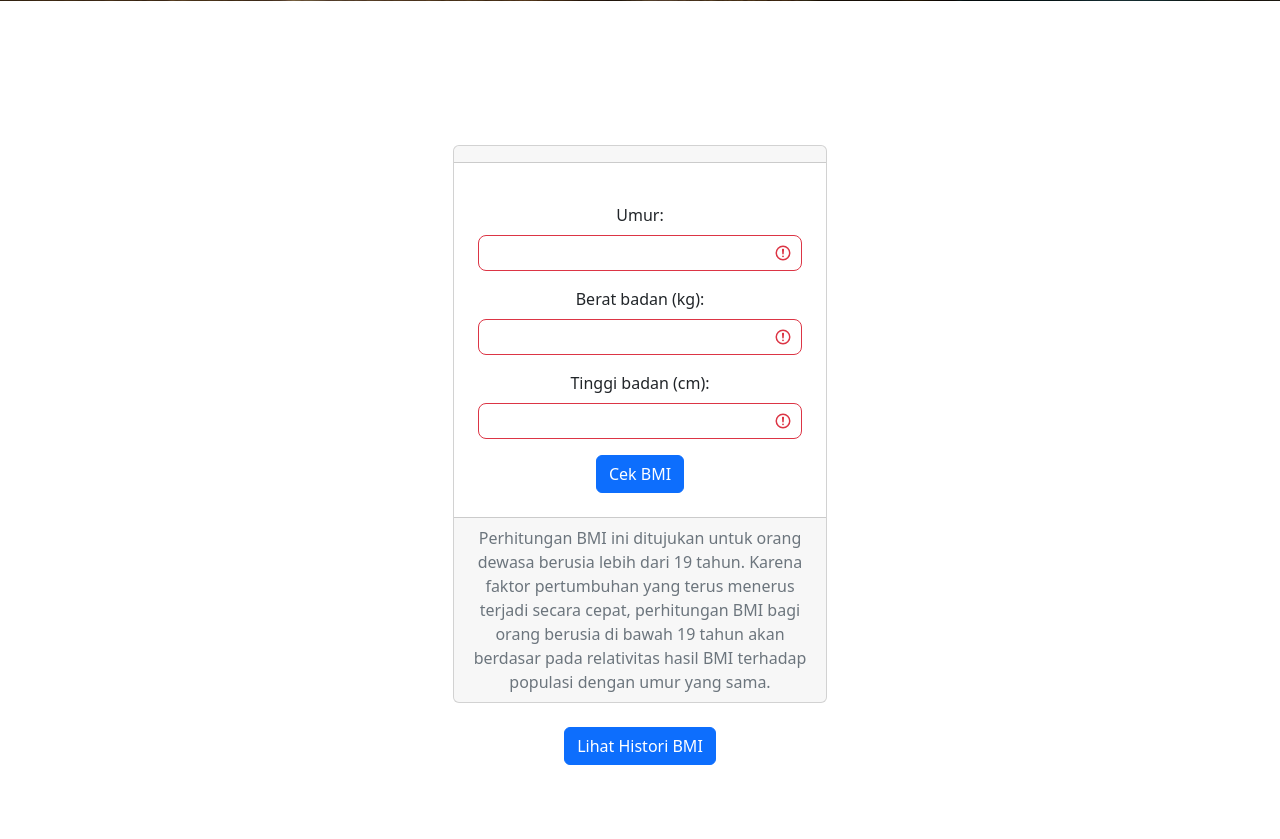
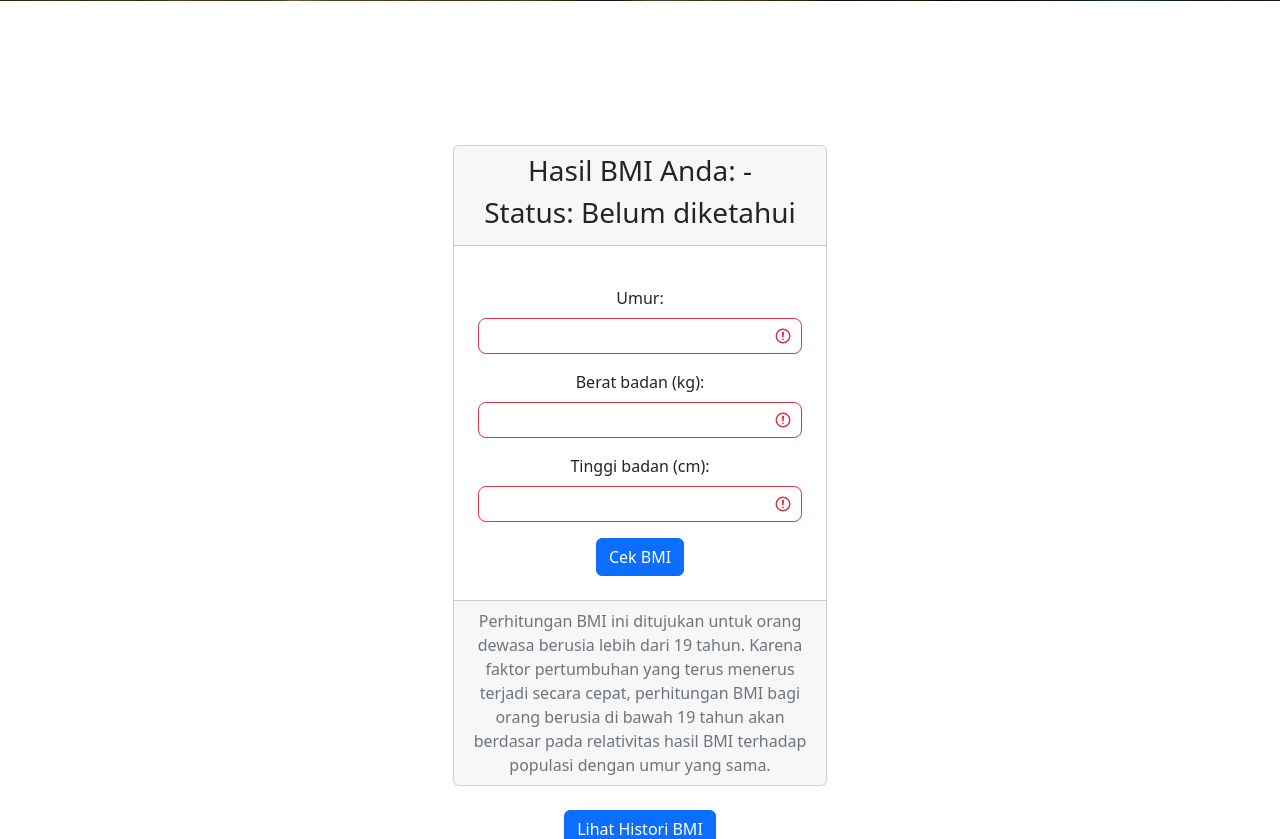
Before and after one commit to C009-PBP/PTS-PBP, a Django app: template bmi_calculator/templates/bmi_calculator.html in a window 1280 px wide. Shown: the part 879-1718 px from the top of the page. Run offline with Django 4.2, Linux system fonts and the light colour scheme; the template is opened without the code that fills it: values that come from a table or form of the project are taken from there, others are empty; some libraries are stand-ins or nearby versions.

Commit message:
add bmiresult pre-text

```diff
--- a/bmi_calculator/templates/bmi_calculator.html
+++ b/bmi_calculator/templates/bmi_calculator.html
@@ -33,7 +33,8 @@
         <div class="card text-center">
           <div class="card-header">
             <div id="bmi_result">
-
+              <h3>Hasil BMI Anda: - </h3>
+              <h3>Status: Belum diketahui </h3>
             </div>
 
           </div>
```
